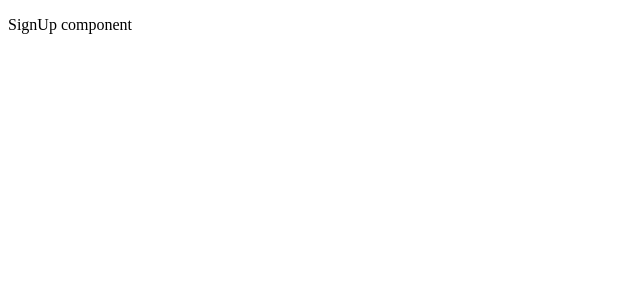
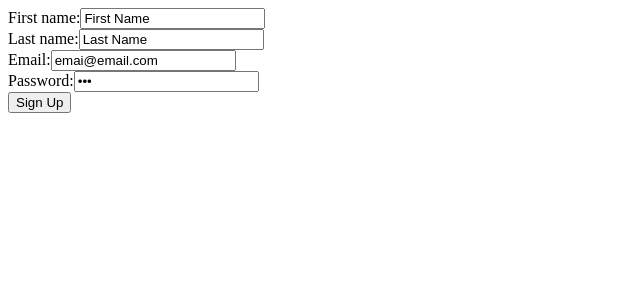
Before and after one commit to BojanIstvancic/TIme-tracker, a React (Create React App) app: page /tracker/sign-up in a window 1280 px wide. Shown: the top 300 px of the page, without its empty margins (0-640 px from the left). Built offline with nearby package versions, Linux system fonts and the light colour scheme.

Commit message:
initialize firebase, add form to signUpComponent

```diff
--- a/src/components/signUp/SignUp.tsx
+++ b/src/components/signUp/SignUp.tsx
@@ -1,9 +1,62 @@
+import { useState } from "react";
+
 export interface SignUpProps {}
 
 const SignUp: React.FC<SignUpProps> = () => {
+  const [firstName, setFirstName] = useState("First Name");
+  const [lastName, setLastName] = useState("Last Name");
+  const [email, setEmail] = useState("emai@email.com");
+  const [password, setPassword] = useState("123");
+
+  const handleSubmit = (e: any) => {
+    e.preventDefault();
+    console.log(firstName);
+    console.log(lastName);
+    console.log(email);
+    console.log(password);
+  };
+
   return (
     <>
-      <p>SignUp component</p>
+      <form onSubmit={handleSubmit}>
+        <label>First name:</label>
+        <input
+          type="text"
+          name="firstName"
+          value={firstName}
+          required
+          onChange={(e) => setFirstName(e.target.value)}
+        />
+        <br />
+        <label>Last name:</label>
+        <input
+          type="text"
+          name="lastName"
+          value={lastName}
+          required
+          onChange={(e) => setLastName(e.target.value)}
+        />
+        <br />
+        <label>Email:</label>
+        <input
+          type="email"
+          name="email"
+          value={email}
+          required
+          onChange={(e) => setEmail(e.target.value)}
+        />
+        <br />
+        <label>Password:</label>
+        <input
+          type="password"
+          name="password"
+          value={password}
+          required
+          onChange={(e) => setPassword(e.target.value)}
+        />
+        <br />
+        <input type="submit" value="Sign Up" />
+      </form>
     </>
   );
 };
--- a/src/config/firebase/firebase.js
+++ b/src/config/firebase/firebase.js
@@ -1,5 +1,6 @@
 import { initializeApp } from "firebase/app";
-
+import { auth } from "firebase";
+import "firebase/auth";
 
 const firebaseConfig = {
   apiKey: process.env.REACT_APP_FIREBASE_KEY,
@@ -11,6 +12,7 @@ const firebaseConfig = {
   measurementId: process.env.REACT_APP_MEASUREMENT_ID,
 };
 
-const firebaseApp  = initializeApp(firebaseConfig);
+const firebaseApp = initializeApp(firebaseConfig);
 
+export const firebaseAppAuth = auth();
 export default firebaseApp;
```
Also changed, not shown: src/contexts/AuthContext.js (added, +31 -0 lines).
